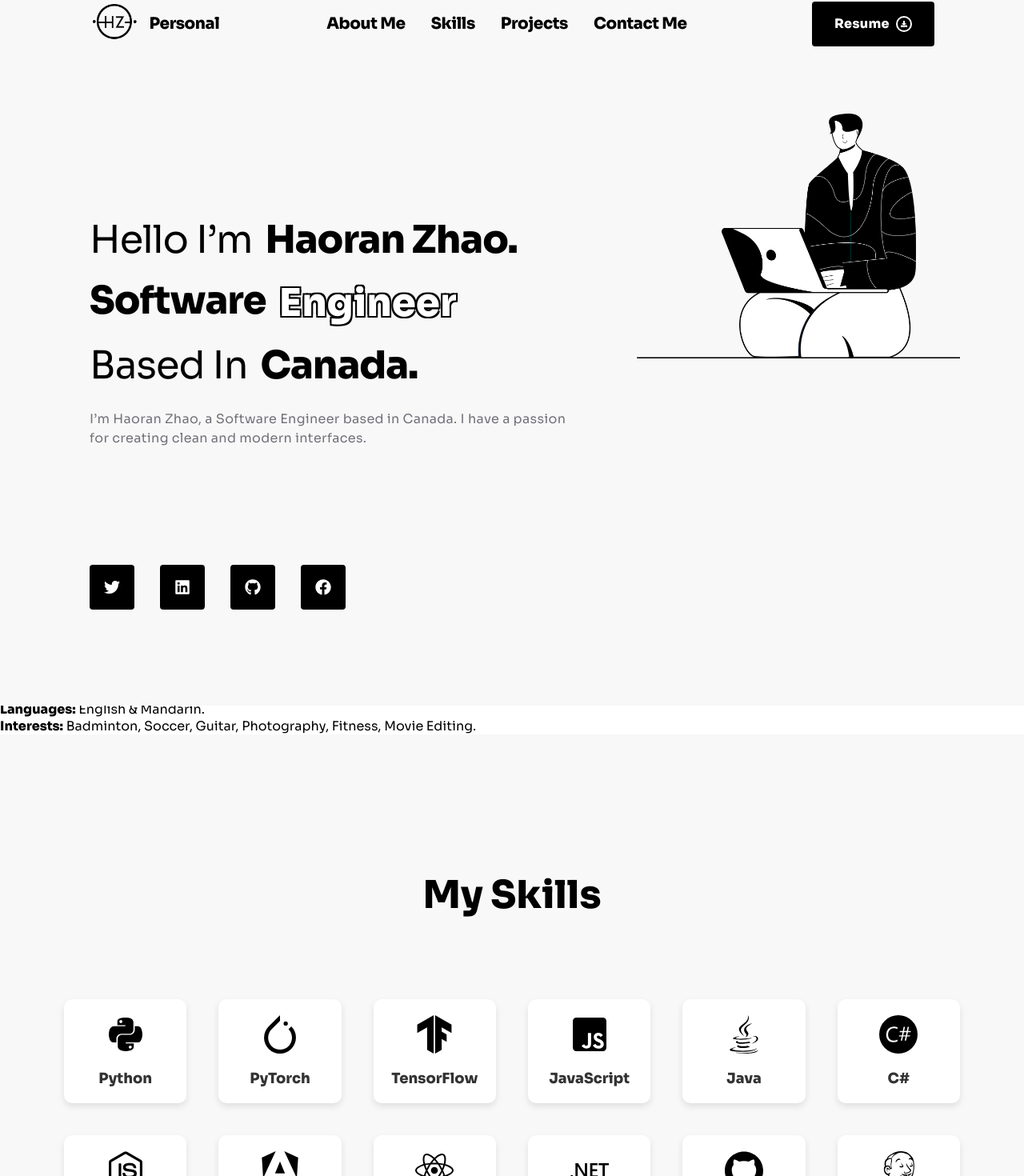
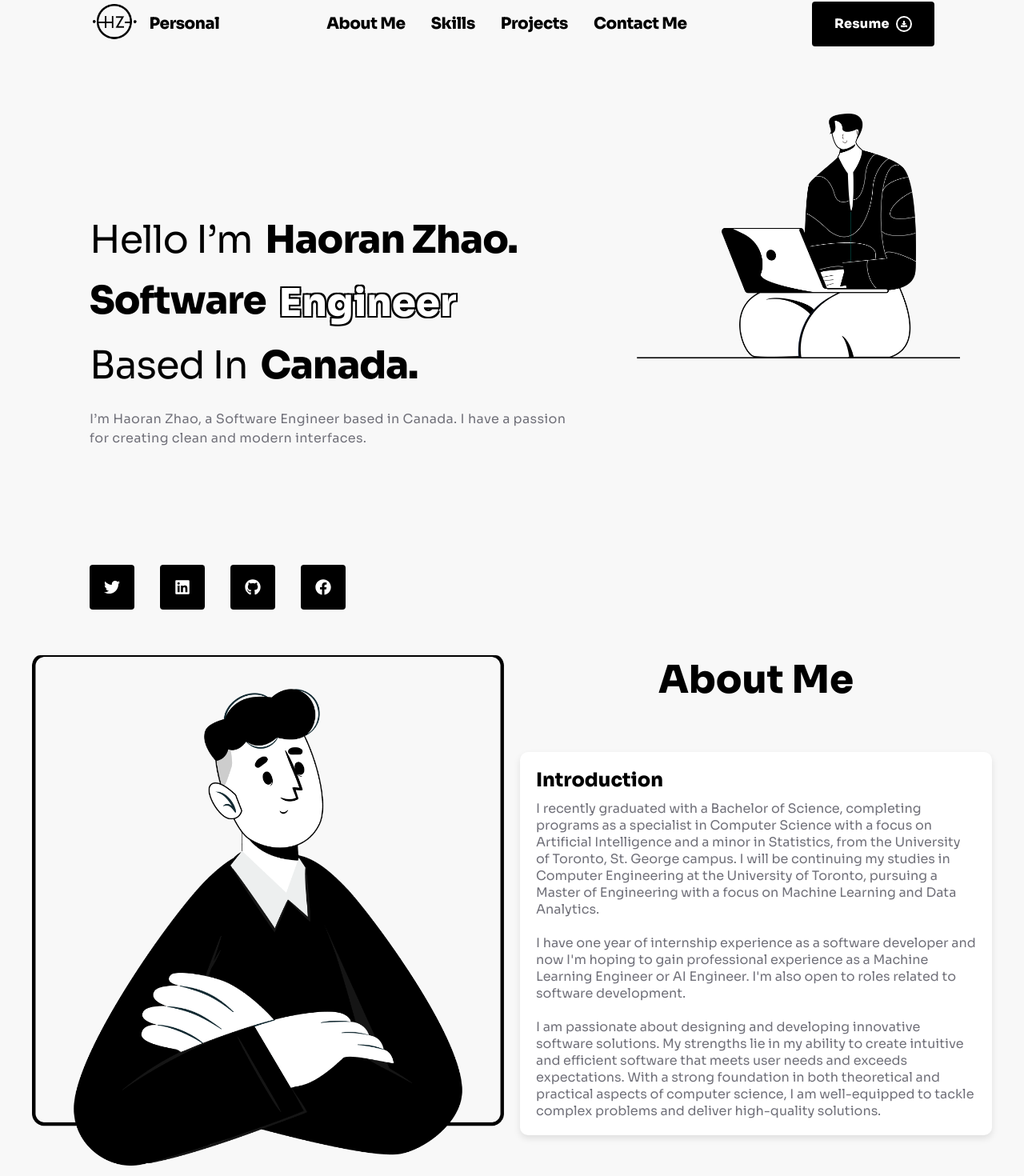
Before and after one commit to alan-zhao9655/personal-website, a React (Create React App) app: page / in a window 1280 px wide. Shown: the part 22-1492 px from the top of the page at 80% size. Built offline with nearby package versions, Linux system fonts and the light colour scheme.

Commit message:
Refined About Me and Skills page

```diff
--- a/src/App.css
+++ b/src/App.css
@@ -7,3 +7,10 @@ section {
   padding-top: 60px;
   margin-top: -60px;
 }
+
+/* Ensure global styles don't conflict */
+body, html {
+  margin: 0;
+  padding: 0;
+  font-family: 'Sora', sans-serif;
+}
--- a/src/components/About.css
+++ b/src/components/About.css
@@ -0,0 +1,74 @@
+@import url('https://fonts.googleapis.com/css2?family=Sora:wght@400;800&display=swap');
+
+.about-section {
+  padding: 60px 20px;
+  background-color: #f8f8f8;
+  display: flex;
+  justify-content: center;
+  align-items: center;
+  min-height: 100vh;
+  align-items: center;
+}
+
+.about-container {
+  max-width: 1200px;
+  width: 100%;
+  display: flex;
+  justify-content: space-between;
+  align-items: flex-start;
+  gap: 20px;
+}
+
+.about-title {
+  font-size: 48px;
+  font-weight: 800;
+  margin-bottom: 40px;
+  color: #000;
+  text-align: center;
+  width: 100%;
+}
+
+.about-grid {
+  flex: 1;
+  display: flex;
+  flex-direction: column;
+  gap: 20px;
+}
+
+.about-item {
+  background-color: #fff;
+  padding: 20px;
+  border-radius: 10px;
+  box-shadow: 0 4px 8px rgba(0, 0, 0, 0.1);
+}
+
+.about-item h3 {
+  font-size: 24px;
+  font-weight: 800;
+  color: #000;
+  margin-bottom: 10px;
+}
+
+.about-item p {
+  font-size: 16px;
+  font-weight: 400;
+  color: #71717A;
+}
+
+.highlight {
+  color: #FF6B6B;
+  font-weight: 800;
+}
+
+.about-me-figure {
+  flex: 1;
+  display: flex;
+  justify-content: center;
+  align-items: center;
+}
+
+.about-me-figure img {
+  max-width: 100%;
+  height: auto;
+  border-radius: 10px;
+}
--- a/src/components/About.js
+++ b/src/components/About.js
@@ -1,60 +1,29 @@
 import React from 'react';
-import './About.css'; // Ensure you have this CSS file for styling
-import { FontAwesomeIcon } from '@fortawesome/react-fontawesome';
-import { faGraduationCap, faBriefcase, faProjectDiagram, faCode } from '@fortawesome/free-solid-svg-icons';
+import './About.css';
+import figure from '../assets/about_me_figure.png';
 
-function About() {
+const About = () => {
     return (
-        <div className="about-me">
-            <h2>About Me</h2>
-            <p>Hello! I'm <span className="highlight">Haoran Zhao (Alan)</span>, a recent Computer Science graduate from the University of Toronto, specializing in AI with a minor in Statistics. I enjoy creating innovative solutions and am always eager to learn and grow in my field.</p>
-
-            <h3><FontAwesomeIcon icon={faGraduationCap} /> Education</h3>
-            <p><strong>University of Toronto - St. George Campus</strong>, Toronto, Canada</p>
-            <p>Bachelor of Science: Specialist in Computer Science (focus in AI); Minor in Statistics (CGPA 3.36/4.0)</p>
-            <p>Core Courses: Introduction to Machine Learning, Computational Linguistics, Natural Language Computing, Neural Networks and Deep Learning, Human Computer Interaction, Software Design, Introduction to Software Engineering.</p>
-
-            <h3><FontAwesomeIcon icon={faBriefcase} /> Work Experience</h3>
-            <p><strong>Software Developer</strong> at SOTI Inc., Mississauga, Canada (09/2022 - 09/2023)</p>
-            <ul>
-                <li>Designed and led the development of two major feature projects with teams of 5-6 members, implementing key components of the company's product.</li>
-                <li>Worked closely with Architecture, Database, QA, and UI/UX teams on feature projects, resolving customer cases and improving web application performance.</li>
-                <li>Implemented various testing methods and led a performance improvement project, enhancing the efficiency of multiple API calls by at least <span className="highlight">50%</span>.</li>
-            </ul>
-            <p><strong>Project Leader</strong> at TechX Academy, Shanghai, China (07/2020 - 09/2020)</p>
-            <ul>
-                <li>Organized and managed a 12-day summer program, including a Hackathon, for over <span className="highlight">300 tech-savvy teens</span>.</li>
-                <li>Collaborated with sponsors, guest speakers, and industry professionals to deliver courses in Software Engineering, Deep Learning & Neural Networks, and Social Sciences.</li>
-                <li>Guided over <span className="highlight">30 creative projects</span> during a 24-hour Hackathon.</li>
-            </ul>
-
-            <h3><FontAwesomeIcon icon={faProjectDiagram} /> Relevant Projects</h3>
-            <p><strong>Neural Machine Translation Engineer</strong> (Natural Language Processing)</p>
-            <ul>
-                <li>Engineered and trained a Transformer model from scratch to perform English-French translation tasks utilizing Canadian Hansards dataset.</li>
-                <li>Implemented Greedy and Beam Search algorithms to optimize decoded target sentence generation.</li>
-                <li>Integrated BLEU scoring system to assess translation quality.</li>
-                <li>Conducted comprehensive analysis and authored a detailed report on model performance, including empirical studies on models such as GPT2, T5 MT model, and Bart MT model.</li>
-            </ul>
-            <p><strong>Word Sense Disambiguation & Lexical Database Integration</strong> (Natural Language Processing)</p>
-            <ul>
-                <li>Implemented the basic Lesk Algorithm with an accuracy of <span className="highlight">39.6%</span>, improved to <span className="highlight">43.9%</span> by integrating Cosine Similarity.</li>
-                <li>Utilized WordNet and NLTK to achieve an accuracy of <span className="highlight">45.8%</span>.</li>
-                <li>Enhanced the Lesk algorithm with word2vec’s skip-gram model, improving accuracy to <span className="highlight">47.9%</span>.</li>
-                <li>Developed a method to create sense vectors using BERT-generated vectors, enhancing sense prediction accuracy to <span className="highlight">68%</span>.</li>
-            </ul>
-            <p><strong>Machine Learning in Online Education</strong> (Machine Learning)</p>
-            <ul>
-                <li>Implemented diverse machine learning methods to predict student correctness on diagnostic questions.</li>
-                <li>Enhanced model architecture with advanced techniques, increasing prediction accuracy to <span className="highlight">70%</span>.</li>
-            </ul>
-
-            <h3><FontAwesomeIcon icon={faCode} /> Skills & Interests</h3>
-            <p><strong>Technical Proficiencies:</strong> Python, PyTorch, TensorFlow, Numpy, Machine Learning Algorithm, Full-Stack Development, Java, Javascript, AngularJS, ReactJS, .NET Framework, GitHub Enterprise, JIRA, API Development, Linux Operating System, File System Design.</p>
-            <p><strong>Qualitative Skills:</strong> Problem-solving, Communication, Leadership and team building, Work in high-pressure situations, Event Planning.</p>
-            <p><strong>Languages:</strong> English & Mandarin.</p>
-            <p><strong>Interests:</strong> Badminton, Soccer, Guitar, Photography, Fitness, Movie Editing.</p>
-        </div>
+        <section id="about" className="about-section">
+            <div className="about-container">
+                <div className="about-me-figure">
+                    <img src={figure} alt="About Me Figure" />
+                </div>
+                <div className="about-grid">
+                    <h2 className="about-title">About Me</h2>
+                    <div className="about-item">
+                        <h3>Introduction</h3>
+                        <p>
+                            I recently graduated with a Bachelor of Science, completing programs as a specialist in Computer Science with a focus on Artificial Intelligence and a minor in Statistics, from the University of Toronto, St. George campus. I will be continuing my studies in Computer Engineering at the University of Toronto, pursuing a Master of Engineering with a focus on Machine Learning and Data Analytics.
+                            <br /><br />
+                            I have one year of internship experience as a software developer and now I'm hoping to gain professional experience as a Machine Learning Engineer or AI Engineer. I'm also open to roles related to software development.
+                            <br /><br />
+                            I am passionate about designing and developing innovative software solutions. My strengths lie in my ability to create intuitive and efficient software that meets user needs and exceeds expectations. With a strong foundation in both theoretical and practical aspects of computer science, I am well-equipped to tackle complex problems and deliver high-quality solutions.
+                        </p>
+                    </div>
+                </div>
+            </div>
+        </section>
     );
 }
 
--- a/src/components/Home.css
+++ b/src/components/Home.css
@@ -18,11 +18,9 @@ body {
   align-items: flex-start;
   padding: 60px 80px;
   isolation: isolate;
-  position: absolute;
+  position: relative;
   width: 100%;
   height: 100%;
-  left: 0px;
-  top: 104px;
   background: #f8f8f8;
 }
 
--- a/src/components/Skills.css
+++ b/src/components/Skills.css
@@ -1,18 +1,8 @@
 @import url('https://fonts.googleapis.com/css2?family=Sora:wght@400;800&display=swap');
 
-/* General reset */
-* {
-  margin: 0;
-  padding: 0;
-  box-sizing: border-box;
-}
-
-body {
-  font-family: 'Sora', sans-serif;
-}
 
 .skills-section {
-  padding: 60px 80px;
+  padding: 60px 20px;
   background-color: #f8f8f8;
   display: flex;
   justify-content: center;
@@ -28,8 +18,8 @@ body {
 
 .skills-title {
   font-size: 48px;
-  font-weight: 5500;
-  margin-bottom: 100px;
+  font-weight: 800;
+  margin-bottom: 60px;
   color: #000;
 }
 
@@ -47,12 +37,18 @@ body {
   display: flex;
   flex-direction: column;
   align-items: center;
+  transition: transform 0.3s, box-shadow 0.3s;
+}
+
+.skill-item:hover {
+  transform: translateY(-10px);
+  box-shadow: 0 8px 16px rgba(0, 0, 0, 0.2);
 }
 
 .skill-icon {
   font-size: 48px;
   margin-bottom: 20px;
-  color: #000;
+  color: #333;
 }
 
 .skill-item p {
--- a/src/components/Skills.js
+++ b/src/components/Skills.js
@@ -5,7 +5,7 @@ import { SiPytorch, SiTensorflow, SiAngular, SiCsharp, SiDotnet, SiGithub, SiJen
 
 const Skills = () => {
     return (
-        <div className="skills-section">
+        <section id="skills" className="skills-section">
             <div className="skills-container">
                 <h2 className="skills-title">My Skills</h2>
                 <div className="skills-grid">
@@ -59,7 +59,7 @@ const Skills = () => {
                     </div>
                 </div>
             </div>
-        </div>
+        </section>
     );
 }
 
```
Also changed, not shown: src/assets/about_me_figure.png (added).
